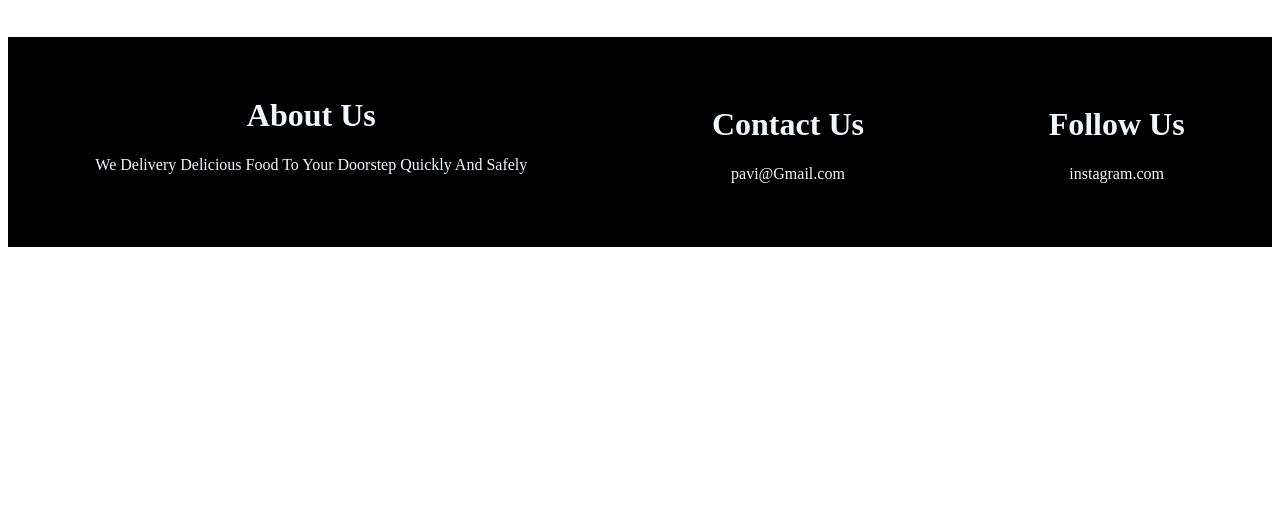
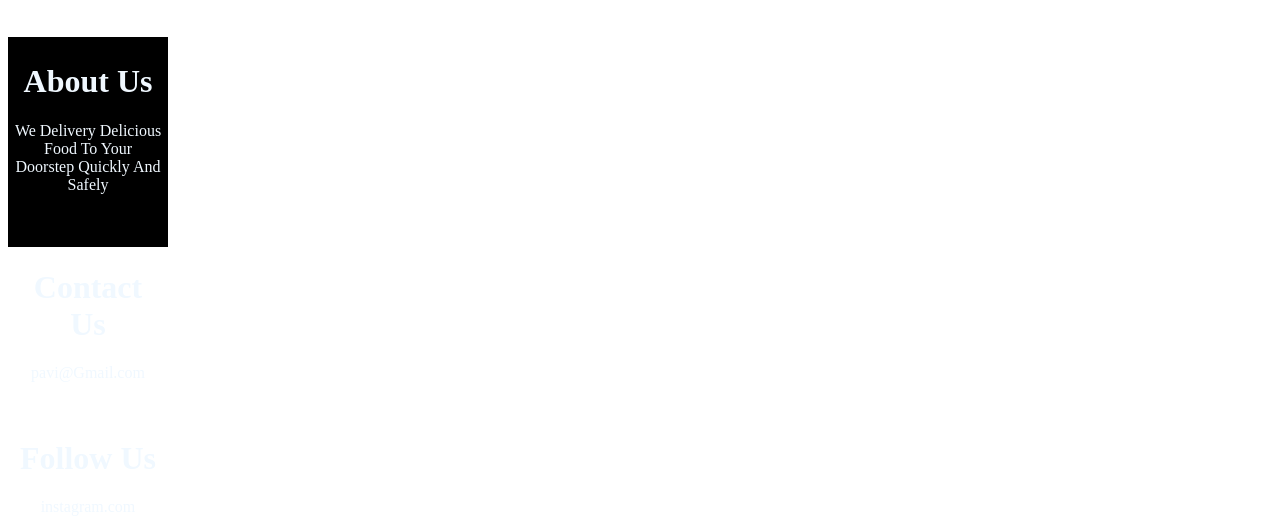
Before and after one commit to pavitrakalashetty02/pavi, a plain HTML site: page index.html in a window 1280 px wide. Shown: the part 773-1300 px from the top of the page. Before the commit the page ends 1028 px from the top, so only its background shows below. Drawn offline with Linux system fonts and the light colour scheme.

Commit message:
Update index.html

```diff
--- a/index.html
+++ b/index.html
@@ -90,7 +90,7 @@
             color: aliceblue;
             height: 200px;
             display: flex;
-            width: 150%px;
+            width: 150px;
             margin-top: 20px;
             padding: 5px;
             justify-content: space-around;
```
